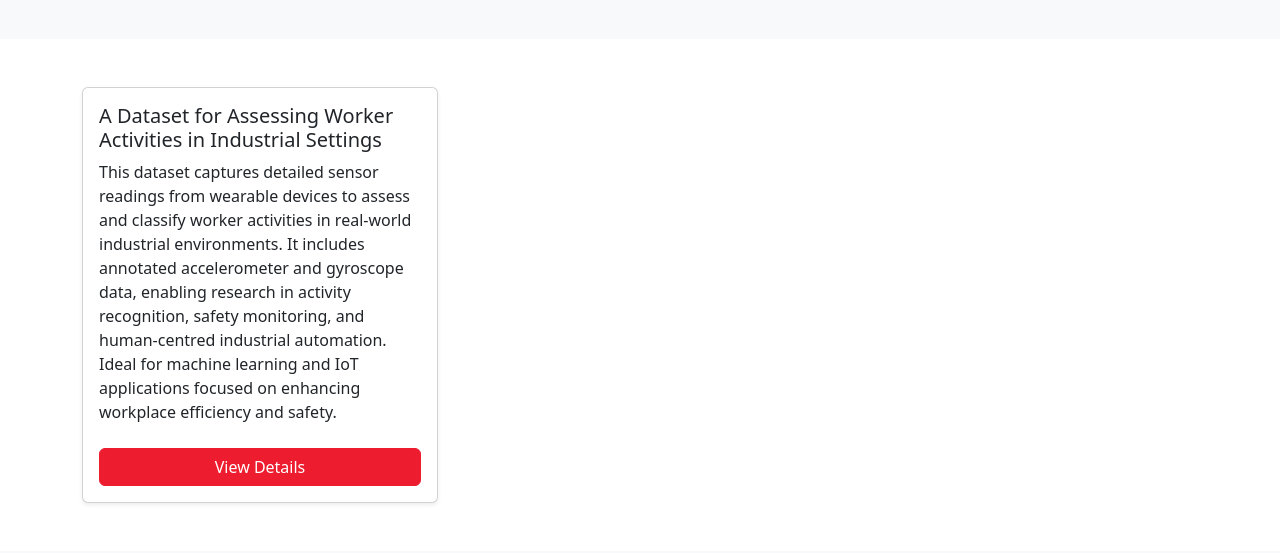
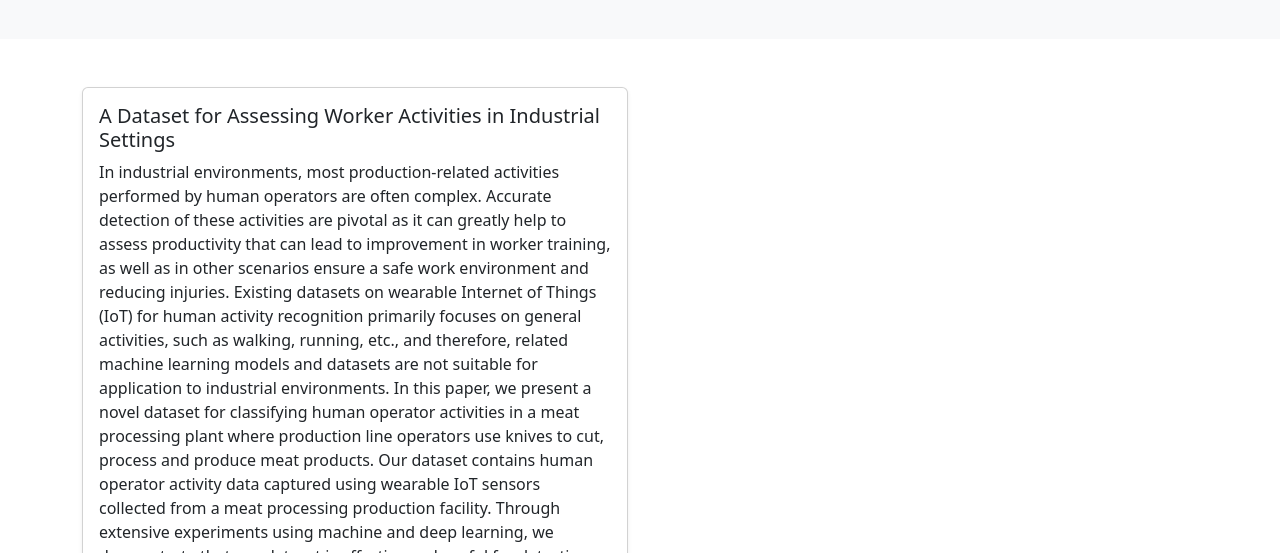
Before and after one commit to clarenceantonmeryl/swinburne, a plain HTML site: page web/index.html in a window 1280 px wide. Shown: the part 247-800 px from the top of the page. Drawn offline with nearby package versions, Linux system fonts and the light colour scheme.

Commit message:
Update homepage summary

```diff
--- a/web/index.html
+++ b/web/index.html
@@ -53,11 +53,11 @@
       <section id="projects">
         <div class="row g-4">
           <!-- Project Card 1 -->
-          <div class="col-sm-6 col-lg-4">
+          <div class="col-sm-6 col-lg-6">
             <div class="card project-card h-100 shadow-sm">
               <div class="card-body d-flex flex-column">
                 <h5 class="card-title">A Dataset for Assessing Worker Activities in Industrial Settings</h5>
-                <p class="card-text flex-grow-1">This dataset captures detailed sensor readings from wearable devices to assess and classify worker activities in real-world industrial environments. It includes annotated accelerometer and gyroscope data, enabling research in activity recognition, safety monitoring, and human-centred industrial automation. Ideal for machine learning and IoT applications focused on enhancing workplace efficiency and safety.</p>
+                <p class="card-text flex-grow-1">In industrial environments, most production-related activities performed by human operators are often complex. Accurate detection of these activities are pivotal as it can greatly help to assess productivity that can lead to improvement in worker training, as well as in other scenarios ensure a safe work environment and reducing injuries. Existing datasets on wearable Internet of Things (IoT) for human activity recognition primarily focuses on general activities, such as walking, running, etc., and therefore, related machine learning models and datasets are not suitable for application to industrial environments. In this paper, we present a novel dataset for classifying human operator activities in a meat processing plant where production line operators use knives to cut, process and produce meat products. Our dataset contains human operator activity data captured using wearable IoT sensors collected from a meat processing production facility. Through extensive experiments using machine and deep learning, we demonstrate that our dataset is effective and useful for detecting different activities of a human operator working in an industrial environment. To the best of our knowledge, this is the only real-world IoT dataset that will be made publicly available to support further research into industrial activities recognition.</p>
                 <a href="./project-1.html" class="btn btn-primary mt-2">View Details</a>
               </div>
             </div>
```
